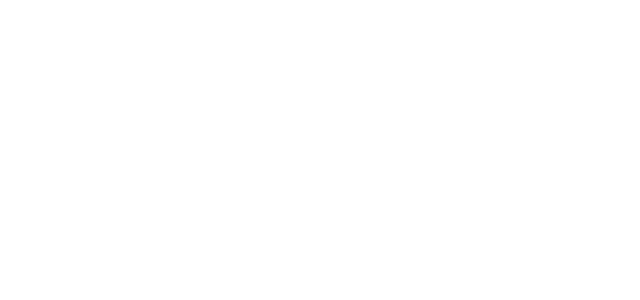
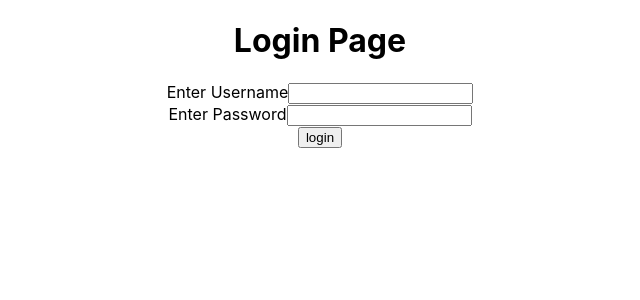
Before and after one commit to jr5g3OnlineCustomerService/OnlineCustomerService_React, a React (Create React App) app in the folder online_customer_service/: page /admin in a window 1280 px wide. Shown: the top 300 px of the page, without its empty margins (320-960 px from the left). Built offline with nearby package versions, Linux system fonts and the light colour scheme.

Commit message:
AdminLogin

```diff
--- a/online_customer_service/src/App.js
+++ b/online_customer_service/src/App.js
@@ -1,7 +1,8 @@
-import logo from './logo.svg';
+
 import {BrowserRouter as Router, Route, Switch} from 'react-router-dom';
 import OperatorLogin from './component/OperatorLogin';
 import OperatorRegisteration from './component/OperatorRegisteration';
+import AdminLogin from './component/AdminLogin';
 import './App.css';
 
 function App() {
@@ -11,6 +12,7 @@
         <Switch>
           <Route path="/" exact component={OperatorLogin}></Route>
           <Route path="/operatorReg" exact component={OperatorRegisteration}></Route>
+          <Route path="/admin" exact component={AdminLogin}></Route>
         </Switch>
       </Router>
     </div>
--- /dev/null
+++ b/online_customer_service/src/component/AdminLogin.js
@@ -0,0 +1,46 @@
+import React, { Component } from 'react';
+
+class Adminlogin extends Component{
+    constructor(){
+        super();
+        this.state={
+            username:'',
+            password:'',
+        }
+        this.saveUser=this.saveUser.bind(this);
+        this.onChange=this.onChange.bind(this);
+    }
+    saveUser=(u)=>{
+    if(this.state.username===""){
+        //alert("Please enter username");
+        document.getElementById("text1").innerHTML="Enter Username".fontcolor("red");
+    }
+    else if(this.state.password===""){
+       // alert("Please enter password");
+       document.getElementById("text2").innerHTML="Enter Password".fontcolor("red");
+    }
+    if(this.state.username==="admin" && this.state.password==="admin"){
+        window.location.href="/OperatorRegisteration";
+    }
+    }
+    onChange=(user)=>this.setState({[user.target.name]:user.target.value});
+    render(){
+        return(
+            <body>
+            <form className="form-group">
+            <center>
+            <h1>Login Page</h1>
+            <label >Enter Username</label>
+            <input type="text" name="username"value={this.state.username}onChange={this.onChange}></input>
+            <b id="text1"></b><br/>
+            <label>Enter Password</label>
+            <input type="password" name="password" value={this.state.password} onChange={this.onChange}></input>
+            <d id="text2"></d><br/>
+            <input type="button"onClick={this.saveUser}value="login"></input>
+            </center>
+            </form>
+            </body>
+        );
+    }
+}
+export default Adminlogin;
```
